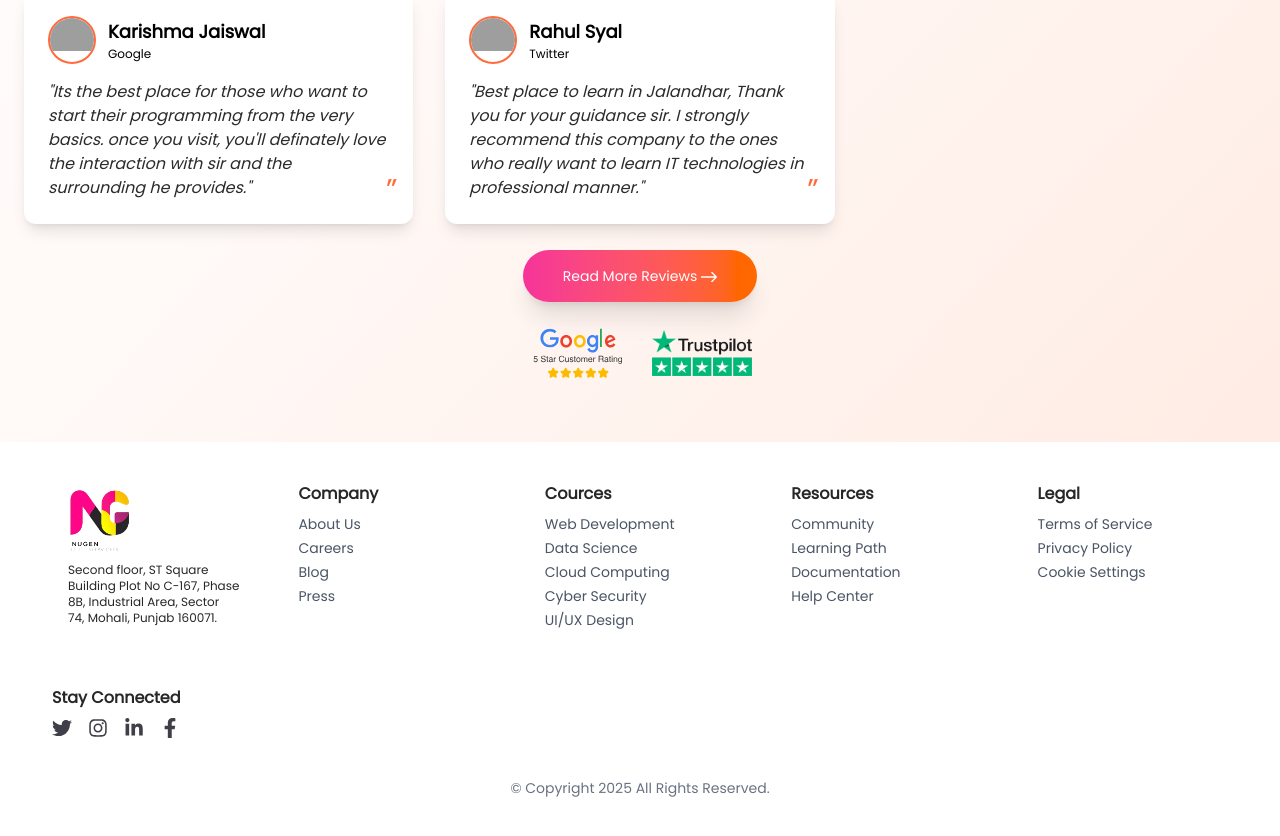
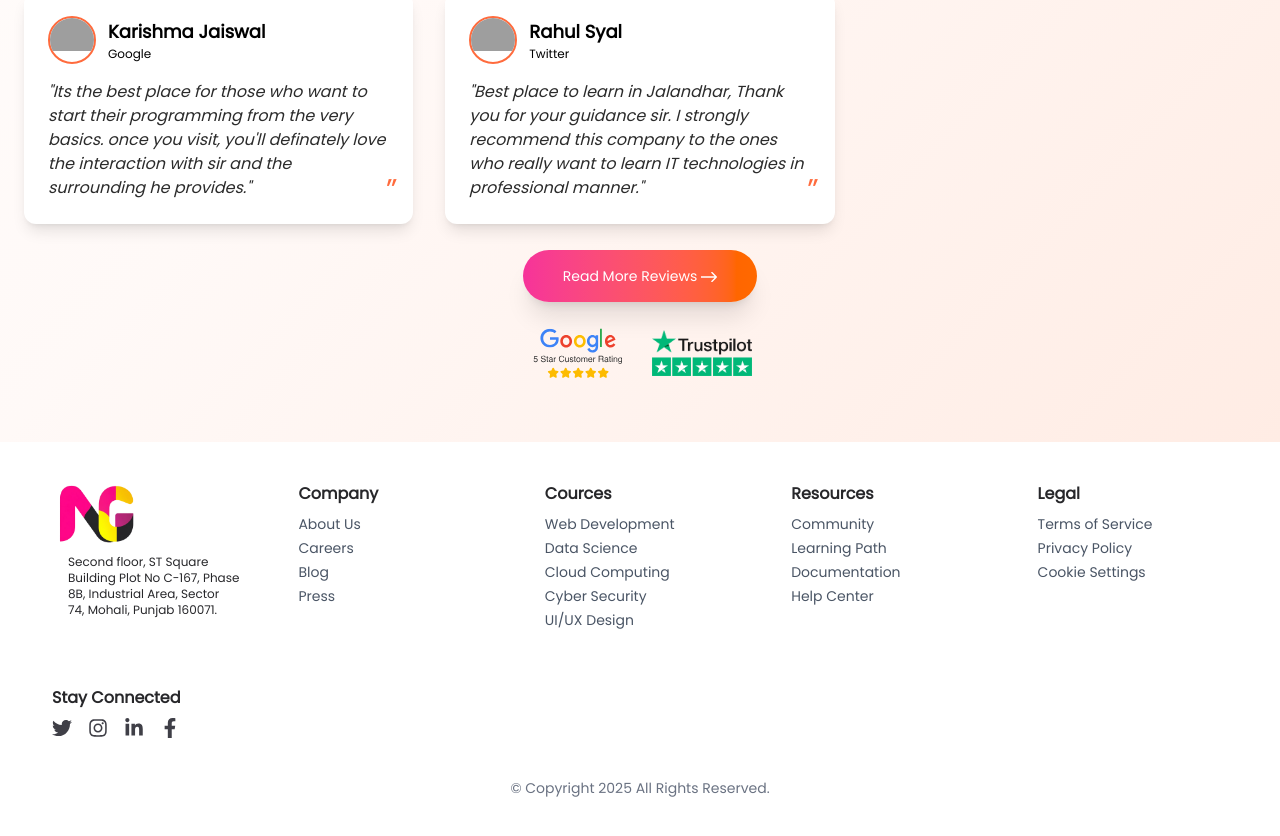
Before and after one commit to ekam-nugen/nugen-tutorials, a Next.js app: page / in a window 1280 px wide. Shown: the part 4767-5603 px from the top of the page. Built offline with nearby package versions, Linux system fonts and the light colour scheme; grey boxes are pictures that could not be loaded.

Commit message:
fix:logo

```diff
--- a/src/layout/Footer.tsx
+++ b/src/layout/Footer.tsx
@@ -1,7 +1,7 @@
 "use client";
 import Link from "next/link";
 import Image from "next/image";
-import NugenLogo from "../../public/logo.png";
+import NugenLogo from "../../public/image.png";
 import { FooterSections, SocialLinks } from "../json/footer";
 
 export default function Footer() {
@@ -15,10 +15,10 @@ export default function Footer() {
               alt="Logo"
               width={350}
               height={150}
-              className="h-20 w-auto"
+              className="h-16 w-auto"
             />
           </Link>
-          <div className="text-xs pl-4 min-w-auto text-balance ">
+          <div className="text-xs pl-4 min-w-auto  pt-2 text-balance ">
             Second floor, ST Square Building Plot No C-167, Phase 8B, Industrial
             Area, Sector 74, Mohali, Punjab 160071.
           </div>
```
